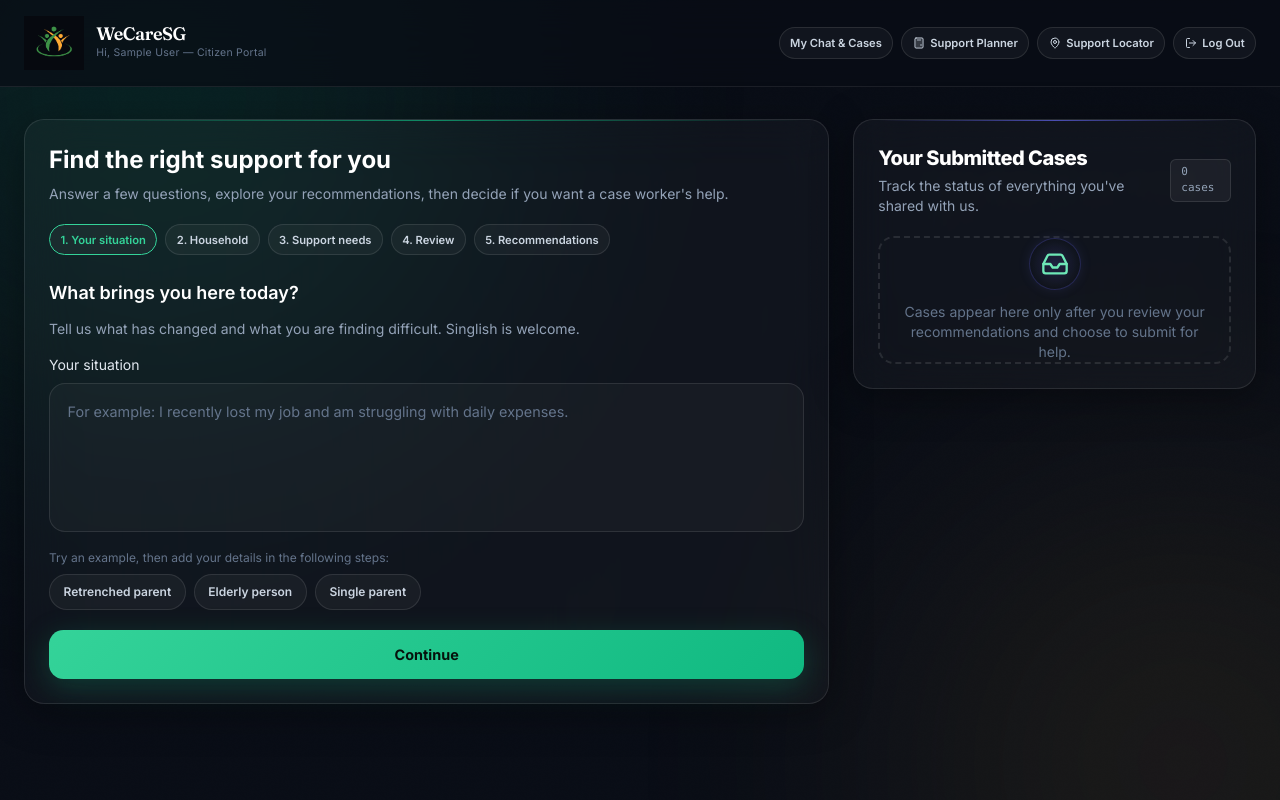
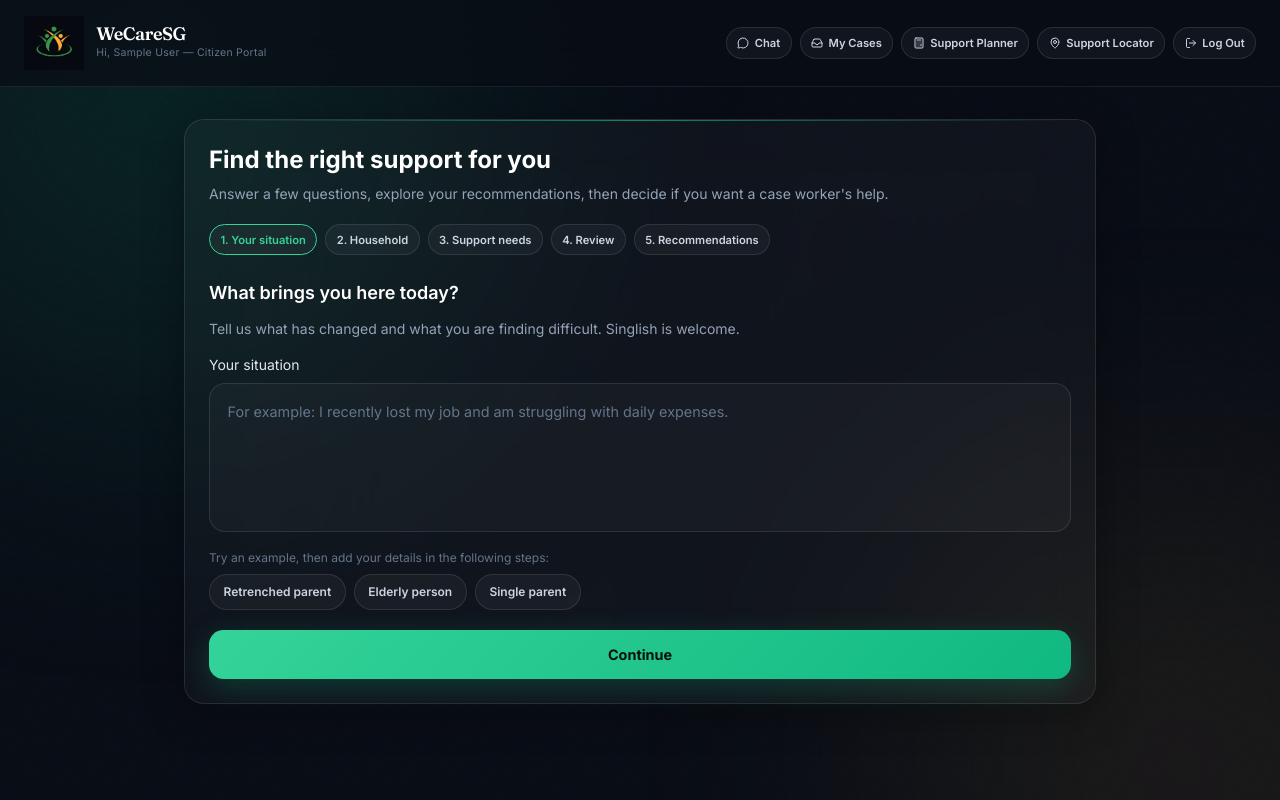
Before and after one commit to jacobleewh/wecaresg, a Flask app: page /citizen in a window 1280 px wide. Run offline with Flask 3, Linux system fonts and the light colour scheme; the visitor is signed in with stand-in values (Sample User, id 1); data that the repository does not hold is empty; some libraries are stand-ins or nearby versions.

Commit message:
Split citizen chat and case history

```diff
--- a/carebridge-ai/app.py
+++ b/carebridge-ai/app.py
@@ -262,6 +262,12 @@ def logout():
 @citizen_required
 def citizen_dashboard():
     return render_template("citizen_dashboard.html", display_name=session.get("display_name"))
+
+
+@app.route("/citizen/cases")
+@citizen_required
+def citizen_cases_page():
+    return render_template("citizen_cases.html", display_name=session.get("display_name"))
 
 
 @app.route("/support-locator")
--- a/carebridge-ai/static/js/citizen.js
+++ b/carebridge-ai/static/js/citizen.js
@@ -9,7 +9,7 @@ const state = {
 
 document.addEventListener("DOMContentLoaded", () => {
   loadDemoScenarios();
-  loadMyCases();
+  if (document.getElementById("case-feed")) loadMyCases();
 
 
 });
--- a/carebridge-ai/static/js/guided-intake.js
+++ b/carebridge-ai/static/js/guided-intake.js
@@ -152,7 +152,8 @@ async function confirmSubmitCase() {
     });
     const record = await response.json().catch(() => { throw new Error("Please sign in again before submitting."); });
     if (!response.ok) throw new Error(record.error || "Could not submit. Please try again.");
-    addCaseToFeed(record, { animate: true });
+    if (document.getElementById("case-feed")) addCaseToFeed(record, { animate: true });
+    else window.location.href = "/citizen/cases";
     state.pendingPreview = null;
     btn.classList.add("hidden");
     document.getElementById("support-choice-message").textContent = "Your case has been shared for review. Track updates in Your Submitted Cases.";
--- a/carebridge-ai/templates/_citizen_nav.html
+++ b/carebridge-ai/templates/_citizen_nav.html
@@ -10,7 +10,8 @@
         </div>
       </div>
       <div class="flex flex-wrap items-center gap-2">
-        <a href="{{ url_for('citizen_dashboard') }}" class="channel-pill" {% if request.endpoint == 'citizen_dashboard' %}aria-current="page"{% endif %}>My Chat &amp; Cases</a>
+        <a href="{{ url_for('citizen_dashboard') }}" class="channel-pill" {% if request.endpoint == 'citizen_dashboard' %}aria-current="page"{% endif %}><i data-lucide="message-circle" class="w-3 h-3"></i>Chat</a>
+        <a href="{{ url_for('citizen_cases_page') }}" class="channel-pill" {% if request.endpoint == 'citizen_cases_page' %}aria-current="page"{% endif %}><i data-lucide="inbox" class="w-3 h-3"></i>My Cases</a>
         <a href="{{ url_for('support_planner_page') }}" class="channel-pill" {% if request.endpoint == 'support_planner_page' %}aria-current="page"{% endif %}><i data-lucide="calculator" class="w-3 h-3"></i>Support Planner</a>
         <a href="{{ url_for('support_locator_page') }}" class="channel-pill" {% if request.endpoint == 'support_locator_page' %}aria-current="page"{% endif %}><i data-lucide="map-pin" class="w-3 h-3"></i>Support Locator</a>
         <form method="POST" action="{{ url_for('logout') }}"><button type="submit" class="channel-pill"><i data-lucide="log-out" class="w-3 h-3"></i>Log Out</button></form>
--- a/carebridge-ai/templates/citizen_dashboard.html
+++ b/carebridge-ai/templates/citizen_dashboard.html
@@ -9,40 +9,10 @@ main .glass-card { min-height: 0; }
 {% block body %}
   {% include "_citizen_nav.html" %}
 
-  <main class="flex-1 max-w-[1400px] w-full mx-auto px-6 py-8 grid grid-cols-1 lg:grid-cols-[minmax(0,2fr)_minmax(0,1fr)] items-start gap-6">
+  <main class="flex-1 max-w-[960px] w-full mx-auto px-6 py-8">
 
     {% include "_guided_intake.html" %}
-
-    <!-- RIGHT: My Cases -->
-    <section class="glass-card card-accent card-accent--violet p-6 flex flex-col overflow-hidden">
-      <div class="mb-5 flex items-center justify-between">
-        <div>
-          <h2 class="text-xl font-extrabold tracking-tight text-white mb-1">Your Submitted Cases</h2>
-          <p class="text-sm text-slate-400">Track the status of everything you've shared with us.</p>
-        </div>
-        <span id="case-count-badge" class="text-[11px] font-mono px-2.5 py-1 rounded-md bg-white/5 border border-white/10 text-slate-400">0 cases</span>
-      </div>
-
-      <div id="hub-empty" class="flex-1 flex flex-col items-center justify-center text-center text-slate-500 gap-3 border-2 border-dashed border-white/10 rounded-2xl">
-        <div class="radar-orb"><i data-lucide="inbox" class="w-7 h-7 text-emerald-300"></i></div>
-        <p class="text-sm max-w-xs">Cases appear here only after you review your recommendations and choose to submit for help.</p>
-      </div>
-
-      <div id="case-feed" class="hidden flex-1 overflow-y-auto scrollbar-thin space-y-4 pr-1"></div>
-    </section>
-
   </main>
-
-  <!-- Worker follow-ups modal -->
-  <div id="follow-ups-modal" class="modal-overlay hidden">
-    <div class="modal-box">
-      <div class="modal-header">
-        <h3 class="font-bold text-white flex items-center gap-2"><i data-lucide="messages-square" class="w-4 h-4 text-emerald-400"></i>Worker Follow-ups</h3>
-        <button onclick="closeModal('follow-ups-modal')" class="modal-close">&times;</button>
-      </div>
-      <div id="follow-ups-content" class="modal-body"></div>
-    </div>
-  </div>
 
   <!-- Patient summary modal -->
   <div id="summary-modal" class="modal-overlay hidden">
```
Also changed, not shown: carebridge-ai/templates/citizen_cases.html (added, +17 -0 lines).
